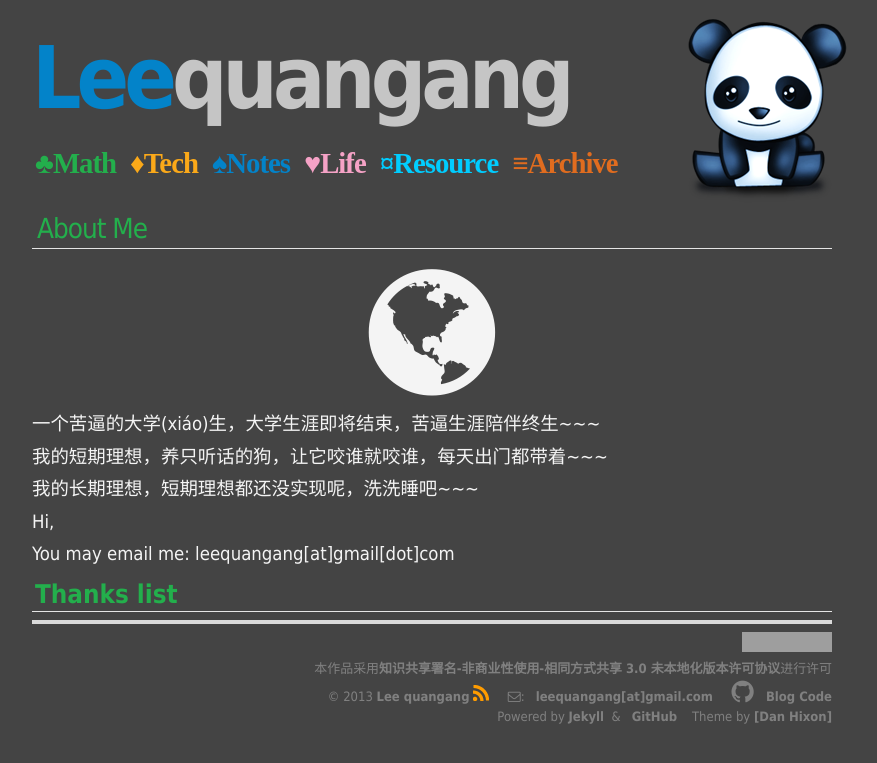
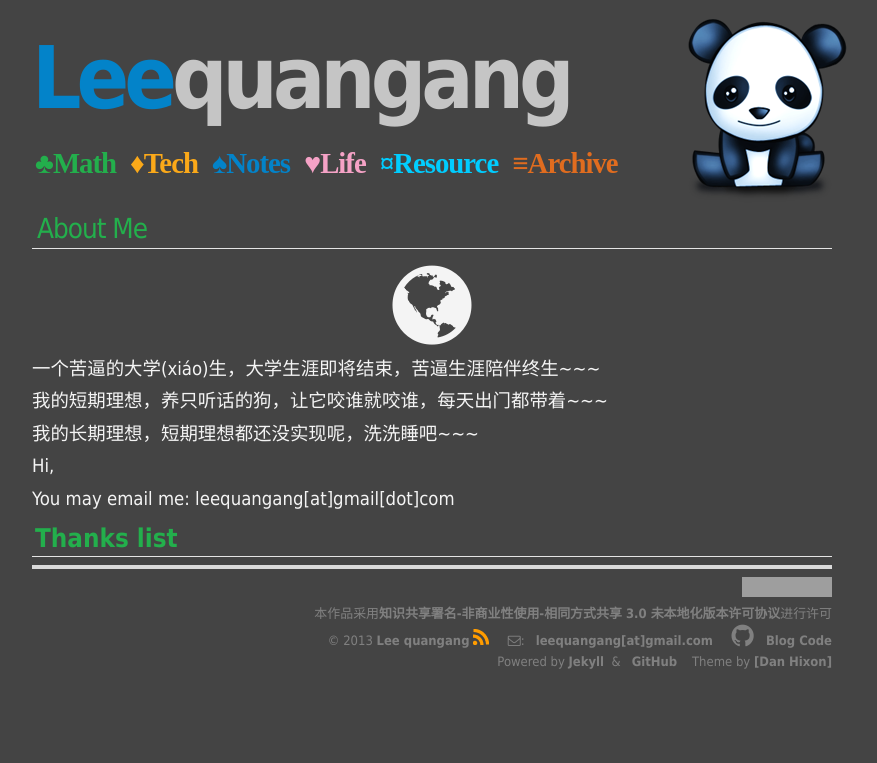
Before and after one commit to leequangang/leequangang.github.com, a Jekyll site: the page built from about.html, in a window 1280 px wide. Shown: the top 763 px of the page, without its empty margins (208-1085 px from the left). Built offline with Jekyll 4.4.1, drawn with Linux system fonts in a browser that asks for light colours; nearby versions of some CDN libraries; some web fonts are replaced; library files that are not in the unit come from our copies; comment, search, counter and statistics services are not loaded; grey boxes are pictures that could not be loaded.

Commit message:
还原 font-awesome.min.css

```diff
--- a/_layouts/default.html
+++ b/_layouts/default.html
@@ -7,7 +7,7 @@
 <meta name="author" content="Leequangang" />
 <link rel="stylesheet" type="text/css" href="/css/default.css" />
 <link rel="stylesheet" type="text/css" href="/css/pygments.css" />
-<link rel="stylesheet" type="text/css" href="/css/font-awesome.min.css" />
+<link href="//maxcdn.bootstrapcdn.com/font-awesome/4.2.0/css/font-awesome.min.css" rel="stylesheet">
 <link href='http://fonts.useso.com/css?family=Tangerine:700|Gentium+Book+Basic' rel='stylesheet' type='text/css'>
 <link href='http://fonts.useso.com/css?family=Galdeano:400italic,700italic,400,700' rel='stylesheet' type='text/css'>
 
--- a/about.html
+++ b/about.html
@@ -6,7 +6,7 @@
 <div id="home">
   <h2 class="green">About Me</h2>
 
-<p  align="center"><i class="fa fa-globe fa-8x"></i></p>
+<p  align="center"><i class="fa fa-globe fa-5x"></i></p>
 
 <p>一个苦逼的大学(xiáo)生，大学生涯即将结束，苦逼生涯陪伴终生~~~</p>
 <p>我的短期理想，养只听话的狗，让它咬谁就咬谁，每天出门都带着~~~</p>
```
